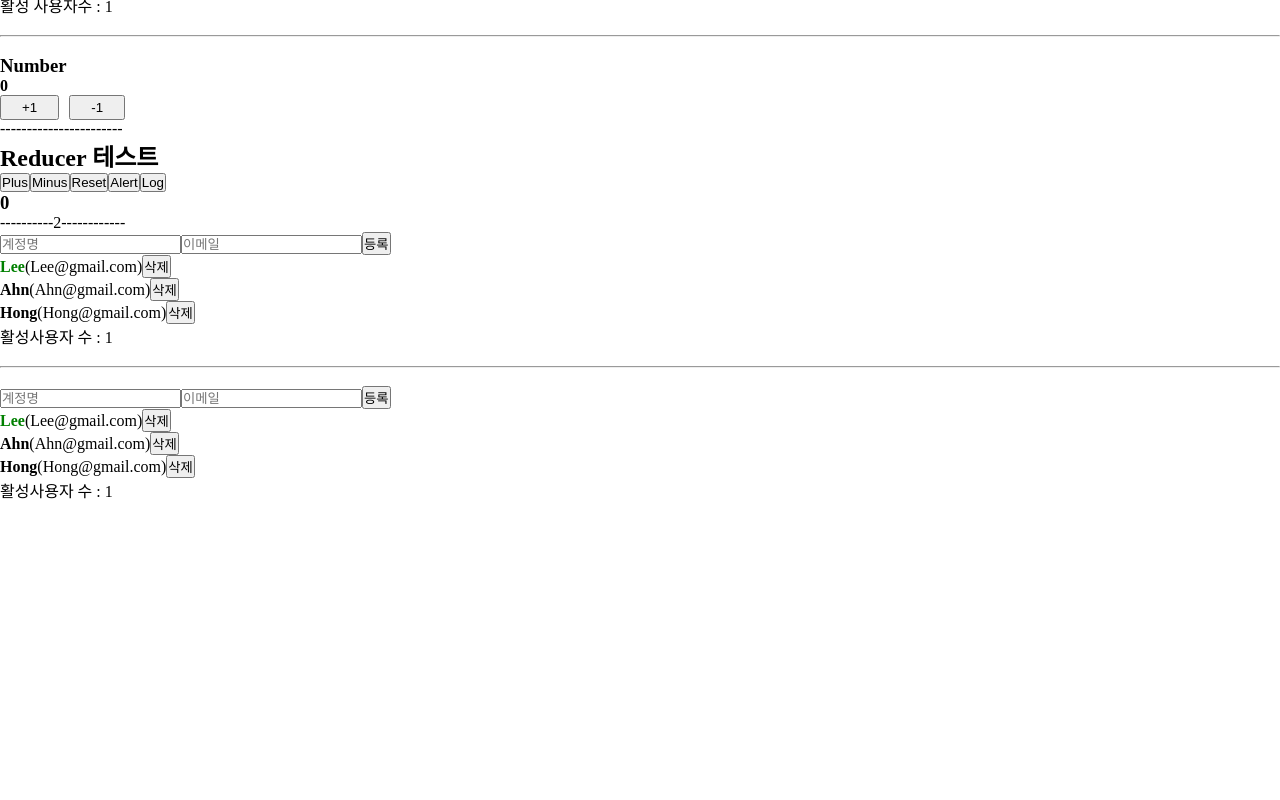
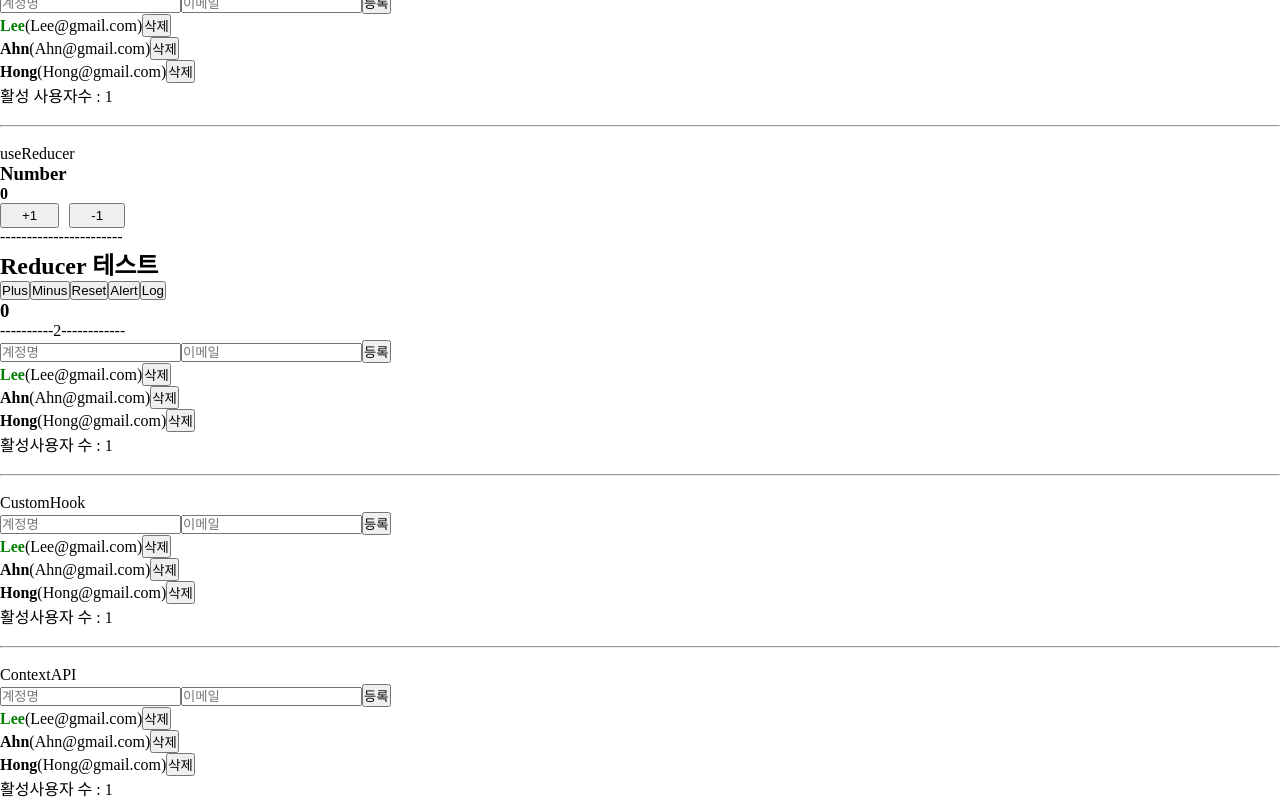
Before and after one commit to GyuHyunA/react-log, a React (Create React App) app: page / in a window 1280 px wide. Shown: the part 937-1737 px from the top of the page. Before the commit the page ends 1439 px from the top, so only its background shows below. Built offline with nearby package versions, Linux system fonts and the light colour scheme.

Commit message:
contextAPI 관리

```diff
--- /dev/null
+++ b/src/components/Basic/contextAPI/ContextApp.jsx
@@ -0,0 +1,12 @@
+import React from "react";
+import UserListCA from "./UserListCA";
+
+const ContextApp = () => {
+  return (
+    <>
+      <UserListCA />
+    </>
+  );
+};
+
+export default ContextApp;
--- /dev/null
+++ b/src/components/Basic/contextAPI/UserListCA.jsx
@@ -0,0 +1,141 @@
+import React, { useCallback, useContext, useMemo, useReducer, useRef } from "react";
+import UseInputs from "./useInputs";
+
+const userset = [
+  {
+    id: 1,
+    username: "Lee",
+    email: "Lee@gmail.com",
+    active: true,
+  },
+  {
+    id: 2,
+    username: "Ahn",
+    email: "Ahn@gmail.com",
+    active: false,
+  },
+  {
+    id: 3,
+    username: "Hong",
+    email: "Hong@gmail.com",
+    active: false,
+  },
+];
+
+function countActiveUsers(users) {
+  return users.filter((user) => user.active).length;
+}
+
+const initialState = {
+  users: userset,
+};
+
+function reducer(state, action) {
+  switch (action.type) {
+    case "CREATE_USER":
+      return {
+        users: state.users.concat(action.user),
+      };
+    case "TOGGLE_USER":
+      return {
+        // ...state,
+        users: state.users.map((user) => (user.id === action.id ? { ...user, active: !user.active } : user)),
+      };
+    case "REMOVE_USER":
+      return {
+        // ...state,
+        users: state.users.filter((user) => user.id !== action.id),
+      };
+    default:
+      return state;
+  }
+}
+
+// UserDispatch
+export const UserDispatch = React.createContext(null);
+
+// App 부분
+const UserListCA = () => {
+  const [{ username, email }, onChange, reset] = UseInputs({
+    username: "",
+    email: "",
+  });
+
+  const [state, dispatch] = useReducer(reducer, initialState);
+  const nextId = useRef(4);
+
+  const { users } = state;
+
+  // onCreate
+  const onCreate = useCallback(() => {
+    dispatch({
+      type: "CREATE_USER",
+      user: {
+        id: nextId.current,
+        username,
+        email,
+      },
+    });
+    reset();
+    nextId.current += 1;
+  }, [username, email, reset]);
+
+  const count = useMemo(() => countActiveUsers(users), [users]);
+  return (
+    <>
+      <UserDispatch.Provider value={dispatch}>
+        <CreateUser username={username} email={email} onChange={onChange} onCreate={onCreate} />
+        <UserListPap users={users}/>
+        <div>활성사용자 수 : {count}</div>
+      </UserDispatch.Provider>
+    </>
+  );
+};
+
+export default UserListCA;
+
+// UserLsit Section
+const User = React.memo(function User({ user }) {
+  const dispatch = useContext(UserDispatch);
+  return (
+    <div>
+      <b
+        style={{ cursor: "pointer", color: user.active ? "green" : "black" }}
+        onClick={() => {
+          dispatch({ type: "TOGGLE_USER", id: user.id });
+        }}
+      >
+        {user.username}
+      </b>
+      <span>({user.email})</span>
+      <button
+        onClick={() => {
+          dispatch({ type: "REMOVE_USER", id: user.id });
+        }}
+      >
+        삭제
+      </button>
+    </div>
+  );
+});
+
+const UserListPap = ({ users, onRemove, onToggle }) => {
+  return (
+    <>
+      {users.map((v) => (
+        <User key={v.id} user={v} onRemove={onRemove} onToggle={onToggle} />
+      ))}
+    </>
+  );
+};
+
+// CreateUser부분
+const CreateUser = ({ username, email, onChange, onCreate }) => {
+  return (
+    <>
+      <input type="text" name="username" placeholder="계정명" onChange={onChange} value={username} />
+      <input type="text" name="email" placeholder="이메일" onChange={onChange} value={email} />
+      <button onClick={onCreate}>등록</button>
+    </>
+  );
+};
--- /dev/null
+++ b/src/components/Basic/contextAPI/useInputs.jsx
@@ -0,0 +1,14 @@
+import { useCallback, useState } from "react";
+
+function UseInputs(initialForm) {
+  const [form, setForm] = useState(initialForm);
+
+  const onChange = useCallback((e) => {
+    const { name, value } = e.target;
+    setForm((f) => ({ ...f, [name]: value }));
+  }, []);
+  const reset = useCallback(() => setForm(initialForm), [initialForm]);
+  return [form, onChange, reset];
+}
+
+export default UseInputs;
--- a/src/components/MainApp.jsx
+++ b/src/components/MainApp.jsx
@@ -9,6 +9,7 @@ import CallBackApp from "./Basic/useCallback/CallBackApp";
 import ReducerApp from "./Basic/reducer/ReducerApp";
 import { Link } from "react-router-dom";
 import HookApp from "./Basic/customHook/hookApp";
+import ContextApp from "./Basic/contextAPI/ContextApp";
 
 const MainApp = () => {
   return (
@@ -18,6 +19,7 @@ const MainApp = () => {
       <br />
       <hr />
       <br />
+      <p>useState</p>
       <StateApp />
       <br />
       <hr />
@@ -26,27 +28,38 @@ const MainApp = () => {
       <br />
       <hr />
       <br />
+      <p>Array State</p>
       <ArrayApp />
       <br />
       <hr />
       <br />
+      <p>useEffect</p>
       <EffectApp />
       <br />
       <hr />
       <br />
+      <p>useMemo</p>
       <MemoApp />
       <br />
       <hr />
       <br />
+      <p>useCallback</p>
       <CallBackApp />
       <br />
       <hr />
       <br />
+      <p>useReducer</p>
       <ReducerApp />
       <br />
       <hr />
       <br />
+      <p>CustomHook</p>
       <HookApp />
+      <br />
+      <hr />
+      <br />
+      <p>ContextAPI</p>
+      <ContextApp />
     </>
   );
 };
```
